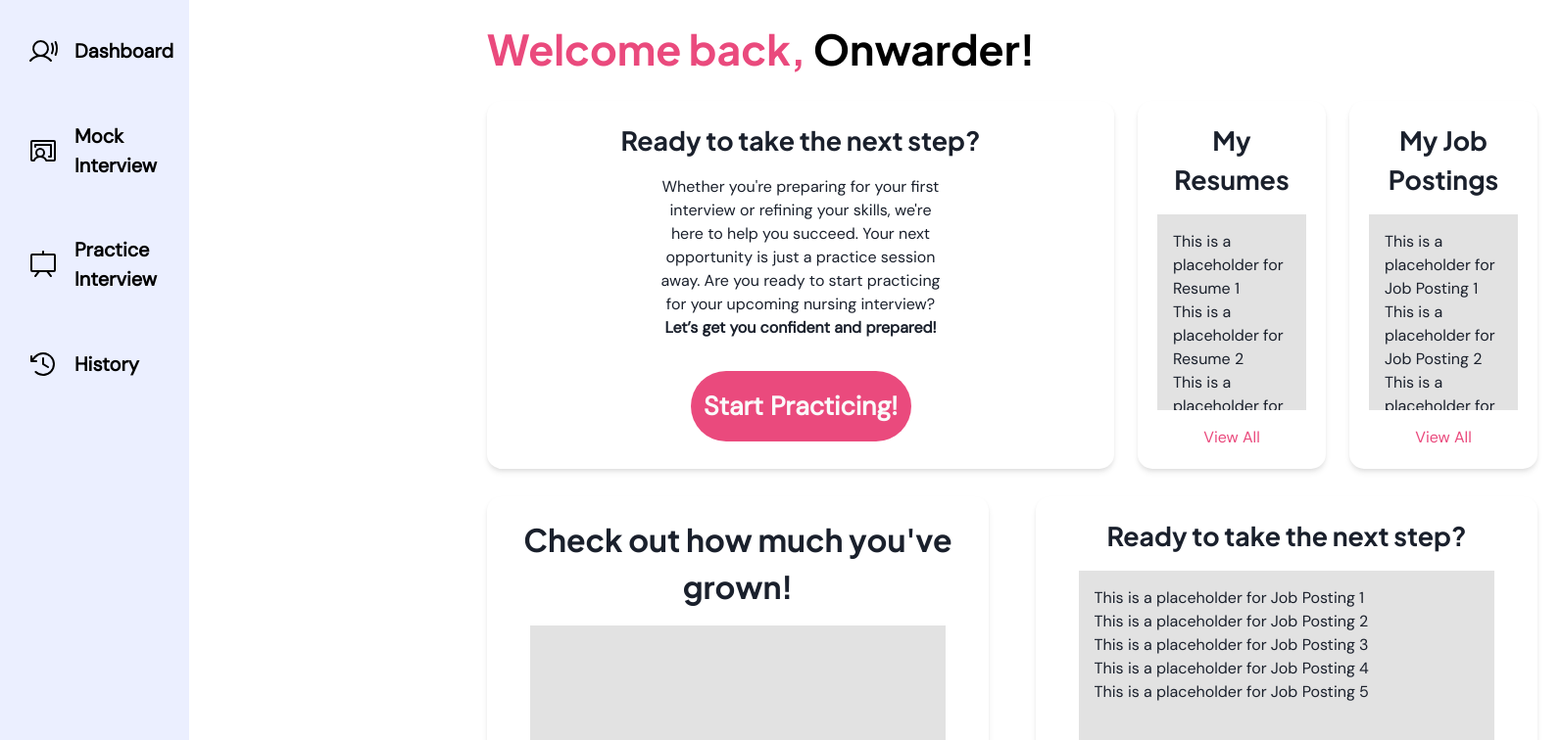
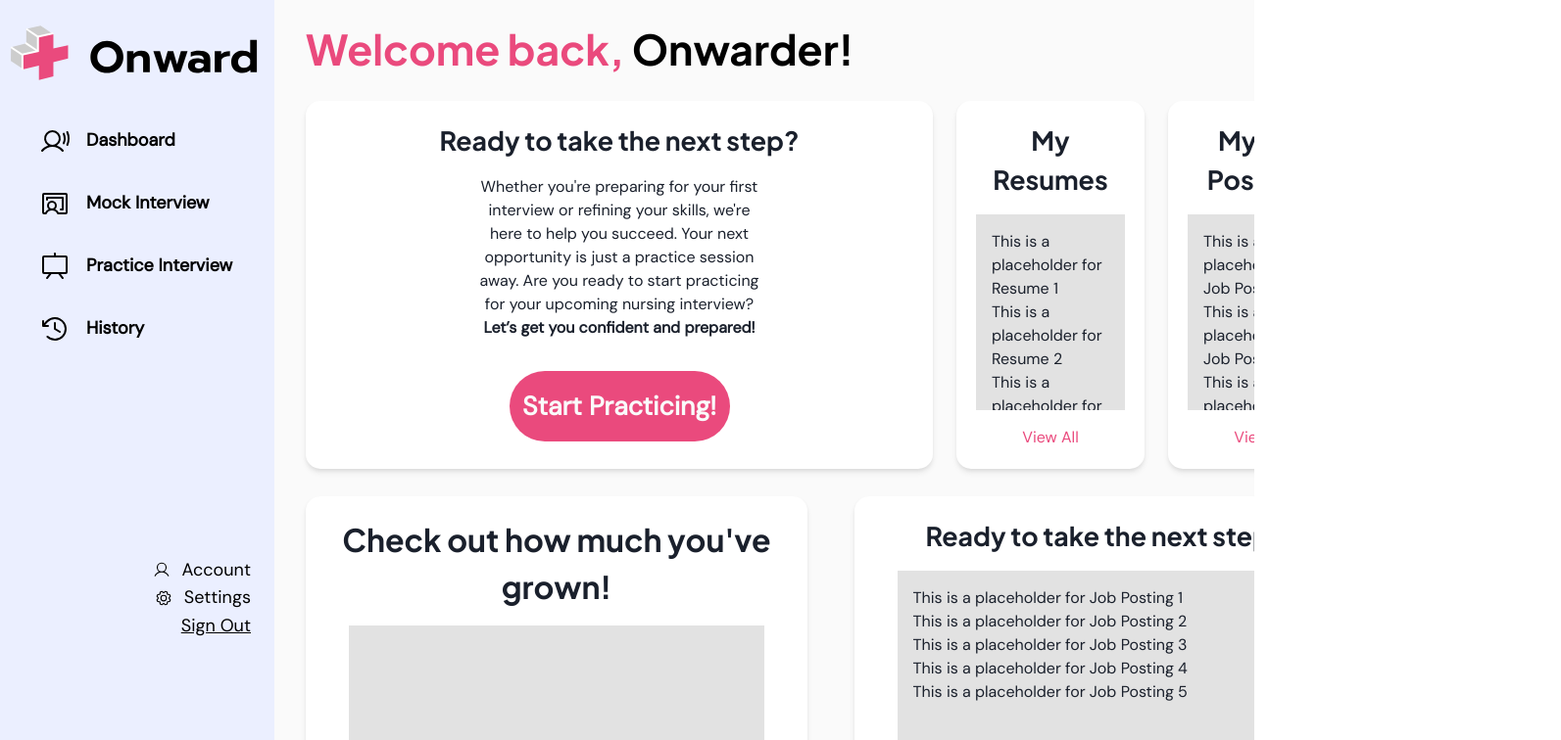
Before and after one commit to Aladdin3r/onward, a Next.js app: page / in a window 1280 px wide. Shown: the top 756 px of the page at 98% size, 1593 px wide, since content can reach past the window. Built offline with nearby package versions, Linux system fonts and the light colour scheme.

Commit message:
fixing layout to not show top bar in index

```diff
--- a/pages/index.js
+++ b/pages/index.js
@@ -10,6 +10,7 @@ import ViewAllPopup from "@/styles/components/ViewAllPopup"; // Import the new V
 import { useDisclosure } from '@chakra-ui/react';
 import { useRouter } from 'next/router'; // Import useRouter
 import Layout from "@/styles/components/Layout";
+import { useState, useEffect } from "react";
 
 export default function Home() {
   const { isOpen: isStartPracticingOpen, onOpen: onStartPracticingOpen, onClose: onStartPracticingClose } = useDisclosure();
@@ -35,12 +36,13 @@ export default function Home() {
         <meta name="viewport" content="width=device-width, initial-scale=1" />
         <link rel="icon" href="/favicon.ico" />
       </Head>
+      <Layout showTopNav={false}>
+
         <Flex className={`${styles.page}`} flexDirection="row">
-        <SideNavBar/>
           <main className={styles.main} style={{ position: "relative" }} >
 
             {/* flexbox for main content + footer, shifted right to account for sidebar */}
-          <Flex flexDir={"column"} ml={"280px"}>
+            <Flex flexDir={"column"}>
             <Box className="content" m={6} >
               <Heading fontFamily="heading" color="black" fontWeight="bold" fontSize="32pt" zIndex={10} position="relative">
                 <span style={{ color: "#EA4A7D" }}>Welcome back,</span> Onwarder!
@@ -151,6 +153,7 @@ export default function Home() {
             </Flex>
           </main>
         </Flex>
+      </Layout>
     </>
   );
 }
--- a/styles/Home.module.css
+++ b/styles/Home.module.css
@@ -5,6 +5,6 @@
   }
 
   .main {
-    display: flex;
     flex: 1;
+    display: inline;
   }
--- a/styles/components/AnswerPractice.js
+++ b/styles/components/AnswerPractice.js
@@ -40,7 +40,7 @@ export default function AnswerPractice() {
 
     return (
         <>
-            <Flex mx="auto" flexDirection="row" gap="2rem">
+            <Flex flexDirection="row" gap="2rem" mx={"auto"}>
                 <Box maxW={showVideo ? '60%' : '100%'} transition="width 0.3s ease" borderRadiusTop={15} mx="auto">
                     <QuestionPractice />
                     <Flex
--- a/styles/components/AppTopNav.js
+++ b/styles/components/AppTopNav.js
@@ -1,7 +1,6 @@
-'use client';
 import { Box } from '@chakra-ui/react';
 
-export default function AppTopNav({ title }) {
+export default function AppTopNav({ title, logo }) {
     return (
         <Box
             id="app-top-nav"
@@ -9,9 +8,14 @@ export default function AppTopNav({ title }) {
             pl={"72px"}
             borderBottom="1px solid #E6EAF2"
         >
-            <Box color="brand.nightBlack" fontSize={{ base: 'md', md: 'lg' }} height={"4rem"}>
-                <h2>{title}</h2>
-            </Box>
+        <Box color="brand.nightBlack" fontSize={{ base: 'md', md: 'lg' }} height={"4rem"} display="flex" alignItems="center">
+            {logo && (
+                <Image src={logo} alt="Logo" boxSize="2rem" mr={2} />
+            )}
+        </Box>
+        <Box color="brand.nightBlack" fontSize={{ base: 'md', md: 'lg' }} height={"4rem"}>
+            <h2>{title}</h2>
+        </Box>
         </Box>
     );
 }
--- a/styles/components/Layout.js
+++ b/styles/components/Layout.js
@@ -3,23 +3,43 @@ import { useRouter } from "next/router";
 import { SideNavBar } from "@/styles/components/SideNav";
 import AppTopNav from "@/styles/components/AppTopNav";
 import { Box, Flex } from "@chakra-ui/react";
+import { ChalkboardTeacher, ClockCounterClockwise, UserSound, Presentation, User, Gear  } from "@phosphor-icons/react";
 
-const variants = {
-  default: "/",
-  variant2: "/",
-  variant3: "/practice",
-  variant4: "/",
-};
-
-export default function Layout({ children }) {
+export default function Layout({ children, showTopNav = true }) {
   const router = useRouter();
   const [activeVariant, setActiveVariant] = useState("default");
+
+  const variants = {
+    default: "/",
+    variant2: "/mock-interview",
+    variant3: "/practice-interview",
+    variant4: "/history",
+  };
+
+  const bottomVariants = {
+    account: {
+      label: "Account",
+      icon: <User size={18} />, // Ensure the icon is imported
+      path: "/account"
+    },
+    settings: {
+      label: "Settings",
+      icon: <Gear size={18} />, // Ensure the icon is imported
+      path: "/settings"
+    },
+    signOut: {
+      label: "Sign Out",
+      icon: null,
+      path: "/"
+    }
+  };
 
   // Update active link based on the URL
   useEffect(() => {
     const currentPath = router.pathname;
     const foundVariant = Object.keys(variants).find(
-      (key) => variants[key] === currentPath
+      (key) => variants[key] === currentPath ||
+                (Array.isArray(variants[key]) && variants[key].some(p => currentPath.startsWith(p))) // Checks if path starts with variant path
     );
     setActiveVariant(foundVariant || "default");
   }, [router.pathname]);
@@ -34,12 +54,12 @@ export default function Layout({ children }) {
         bg="white"
         zIndex="1000"
       >
-        <SideNavBar activeVariant={activeVariant} />
+        <SideNavBar aactiveVariant={activeVariant} bottomVariants={bottomVariants}/>
       </Box>
 
       {/* main content area */}
       <Box flex="1" marginLeft="72">
-        <AppTopNav title="Practice Overview" />
+      {showTopNav && <AppTopNav  />}
 
         {/* interview app content */}
         <Box
--- a/styles/components/SideNav.js
+++ b/styles/components/SideNav.js
@@ -1,21 +1,10 @@
-'use client';
 import { useState } from "react";
 import PropTypes from "prop-types";
-import React from "react";
 import Link from "next/link";
-import {
-  Box,
-  Flex,
-  Text,
-  VStack,
-} from "@chakra-ui/react";
-import {
-  ChalkboardTeacher,
-  ClockCounterClockwise,
-  UserSound,
-  Presentation,
-} from "@phosphor-icons/react";
+import { Box, Flex, Text, VStack, Image } from "@chakra-ui/react";
+import { ChalkboardTeacher, ClockCounterClockwise, UserSound, Presentation, User, Gear  } from "@phosphor-icons/react";
 
+// Define each variant and associated icon, label, and path(s)
 const variants = {
   default: {
     label: "Dashboard",
@@ -30,7 +19,13 @@ const variants = {
   variant3: {
     label: "Practice Interview",
     icon: <Presentation size={32} />,
-    path: "/practice-interview"
+    path: [
+      "/practice-interview",
+      "/practice-interview-filter",
+      "/practice-interview-questions",
+      "/practice-interview-answer",
+      "/practice"
+    ]
   },
   variant4: {
     label: "History",
@@ -39,53 +34,121 @@ const variants = {
   },
 };
 
-export const SideNavBar = ({ activeVariant }) => {
+const bottomVariants = {
+  account: {
+    label: "Account",
+    icon: <User size={18} />,
+    path: "/account"
+  },
+  settings: {
+    label: "Settings",
+    icon: <Gear size={18} />,
+    path: "/settings"
+  },
+  signOut: {
+    label: "Sign Out",
+    icon: null,
+    path: "/"
+  }
+};
+
+export const SideNavBar = ({ activeVariant, bottomVariants }) => {
   return (
-    <Box
+    <Flex
       bg="brand.blueberryCreme"
       height="100vh"
       width="280px"
-      position="relative"
-      pt={5}
-      pl={3}
+      position="fixed"
+      flexDir={"column"}
     >
-      <VStack align="flex-start" spacing={6} width="100%">
-        {Object.keys(variants).map((variant) => (
-          <Link href={variants[variant].path} key={variant} passHref>
+      {/* logo box */}
+      <Box fontSize={{ base: 'sm', md: 'md' }} mt={"1rem"}>
+        <Link href="/">
+          <Image src="logo.svg" alt="Onward Logo" style={{ padding: "0.6rem" }} width={"100%"} />
+        </Link>
+      </Box>
+
+      {/* nav menu */}
+      <Box mt={"1.5rem"} overflow={"hidden"}>
+        <VStack align="flex-start" spacing={2} width="100%" ml={"10%"}>
+          {Object.keys(variants).map((variant) => {
+            const isActive = activeVariant === variant;
+            return (
+              <Link href={Array.isArray(variants[variant].path) ? variants[variant].path[0] : variants[variant].path} key={variant} passHref>
                 <Flex
-              align="center"
+                  align={"center"}
                   cursor="pointer"
-              width="100%"
-              bg={activeVariant === variant ? "brand.blushPink" : "none"} // Active state background
-              color={activeVariant === variant ? "brand.frostWhite" : "initial"} // Active text color
-              borderRadius={
-                activeVariant === variant
-                  ? "26px 0 0 26px" // Rounded corners for active state
-                  : "md"
-              }
-              p={4} // Padding for hover area
+                  width={"280px"}
+                  bg={isActive ? "brand.blushPink" : "none"} // Active background
+                  color={isActive ? "brand.frostWhite" : "initial"} // Active text color
+                  p={3}
+                  borderLeftRadius={"26px"}
+                  // Add transition for the shift effect
+                  transition="transform 0.5s ease-in-out, background-color 0.4s, color 0.4s"
+                  // This approach ensures that the item shifts to the right
                   _hover={{
-                bg: "brand.blushPink", // Hover background
+                    bg: "brand.blushPink",
                     color: "brand.frostWhite",
                     borderRadius: "26px 0 0 26px",
                     transition: "background-color 0.3s, transform 0.3s",
                   }}
                 >
-              <Box mr={4}>
+                    <Box pl={isActive ? "5rem" : 0 } mr={4}>
                       {variants[variant].icon}
                     </Box>
-              <Text
-                fontFamily="body"
-                fontSize="20px"
-                fontWeight="bold"
-              >
+                    <Text fontFamily="body" fontSize="18px" fontWeight="bold">
                       {variants[variant].label}
                     </Text>
                 </Flex>
               </Link>
-        ))}
+            );
+          })}
         </VStack>
       </Box>
+
+
+      {/* Bottom Section for Account, Settings, and Sign Out Links */}
+      <Box mb={2} mt={"13rem"} width="100%">
+        <VStack width="100%" align="flex-end" >
+          {Object.keys(bottomVariants).map((variant) => {
+            const isActive = activeVariant === variant;
+            return (
+              <Link
+                href={bottomVariants[variant].path}
+                key={variant}
+                passHref
+              >
+                <Flex
+                  align={"center"}
+                  cursor="pointer"
+                  width="100%"
+                  height={"1.3rem"}
+                  bg={isActive ? "brand.blushPink" : "none"} // Active background
+                  color={isActive ? "brand.frostWhite" : "initial"} // Active text color
+                  borderRadius="md"
+                  pr={"1.5rem"}
+                  transition="transform 0.3s ease-in-out, background-color 0.3s, color 0.3s"
+                  _hover={{
+                    color: "brand.blushPink",
+                    borderRadius: "26px 0 0 26px",
+                    transition: "background-color 0.3s, transform 0.3s",
+                  }}
+                >
+                  <Box mr={3}>
+                    {bottomVariants[variant].icon}
+                  </Box>
+                  <Text fontFamily="body" fontSize="18px" fontWeight={"regular"} textAlign="left"
+                    textDecoration={variant === 'signOut' ? 'underline' : 'none'}
+                  >
+                    {bottomVariants[variant].label}
+                  </Text>
+                </Flex>
+              </Link>
+            );
+          })}
+        </VStack>
+      </Box>
+    </Flex>
   );
 };
 
--- a/styles/components/TopNav.js
+++ b/styles/components/TopNav.js
@@ -25,7 +25,7 @@ export default function TopNav() {
                         <IconButton
                             aria-label="User settings"
                             icon={<User />}
-  variant="ghost"
+                            variant="ghost"
                             mr="55px"
                         />
                     </Link>
```
Lines whose indentation alone changed are shown as unchanged.
